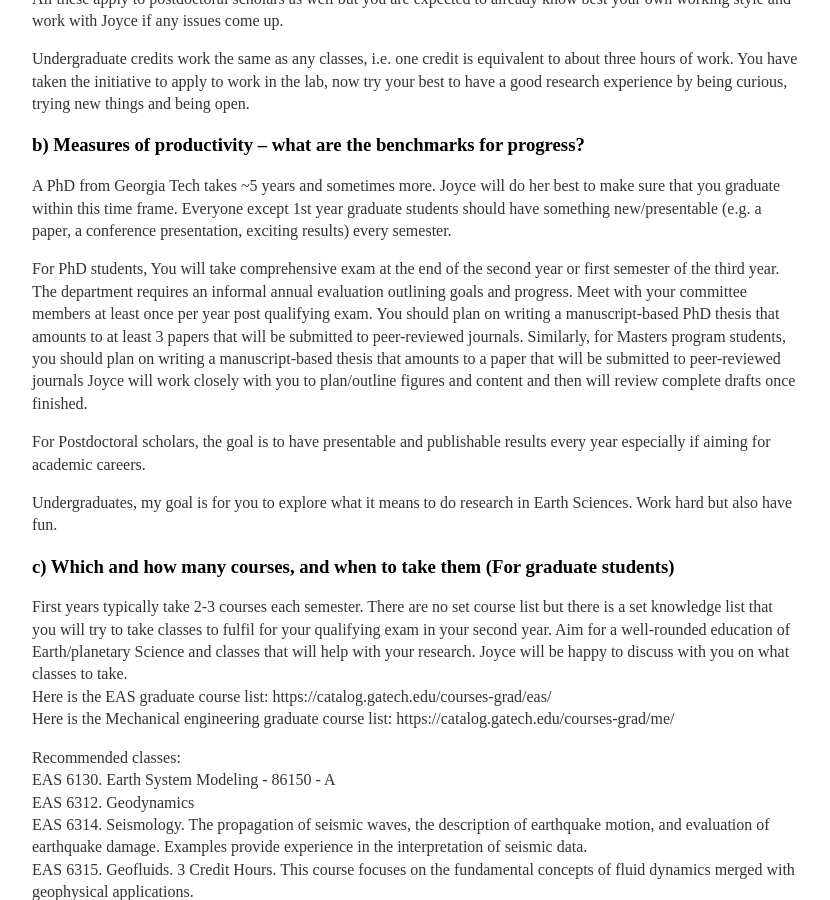
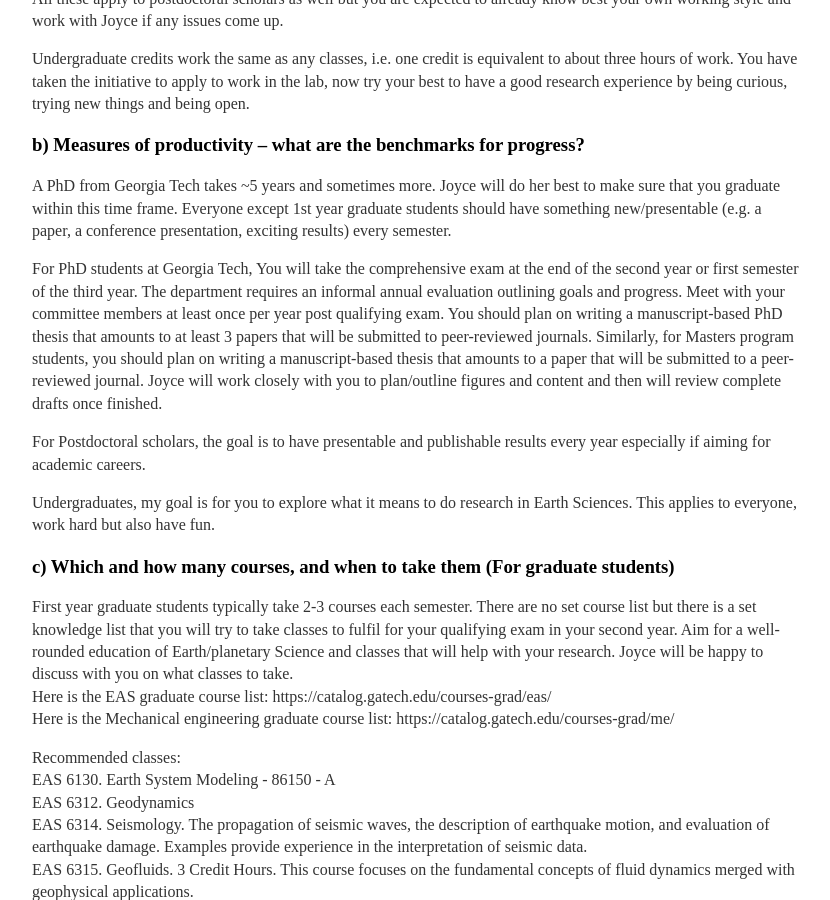
Before and after one commit to joycesim/joycesim.github.io, a Jekyll site: the page built from GroupVision/index.md, in a window 1280 px wide and 900 px high, scrolled down 2165 px. Shown: the whole window, without its empty margins (224-1054 px from the left). Built offline with Jekyll 4.4.1, drawn with Linux system fonts in a browser that asks for light colours; some of the changed text lies outside the part shown.

Commit message:
Update index.md

```diff
--- a/GroupVision/index.md
+++ b/GroupVision/index.md
@@ -66,21 +66,21 @@
 Joyce will do her best to make sure that you graduate within this time frame.
 Everyone except 1st year graduate students should have something new/presentable (e.g. a paper, a conference presentation, exciting results) every semester.
 
-For PhD students, You will take comprehensive exam at the end of the second year or first semester of the third year.
+For PhD students at Georgia Tech, You will take the comprehensive exam at the end of the second year or first semester of the third year.
 The department requires an informal annual evaluation outlining goals and progress.
 Meet with your committee members at least once per year post qualifying exam.
 You should plan on writing a manuscript-based PhD thesis that amounts to at least 3 papers that will be submitted to peer-reviewed journals.
-Similarly, for Masters program students, you should plan on writing a manuscript-based thesis that amounts to a paper that will be submitted to peer-reviewed journals
+Similarly, for Masters program students, you should plan on writing a manuscript-based thesis that amounts to a paper that will be submitted to a peer-reviewed journal.
 Joyce will work closely with you to plan/outline figures and content and then will review complete drafts once finished.
 
 For Postdoctoral scholars, the goal is to have presentable and publishable results every year especially if aiming for academic careers.
 
 Undergraduates, my goal is for you to explore what it means to do research in Earth Sciences.
-Work hard but also have fun.
+This applies to everyone, work hard but also have fun.
 
 ### c)     Which and how many courses, and when to take them (For graduate students)
 
-First years typically take 2-3 courses each semester.
+First year graduate students typically take 2-3 courses each semester.
 There are no set course list but there is a set knowledge list that you will try to take classes to fulfil for your qualifying exam in your second year.
 Aim for a well-rounded education of Earth/planetary Science and classes that will help with your research.
 Joyce will be happy to discuss with you on what classes to take.
@@ -125,8 +125,9 @@
 
 ### d)    How frequently to attend seminars, reading groups, and other academic activities
 
-Required: Weekly Thursday Department seminar (11am) and Geophysics Friday seminar (330pm L1175)
-Recommended: Explorigins, Astrobiology seminar
+If you are graduate student (Masters or pre-comp exam), you are required to attend the weekly Thursday Department seminar (11am) and Geophysics Friday seminar (330pm L1175).
+For post-comp exam PhD students, you are encouraged to attend both but they are not required.
+Recommended: Explorigins, Astrobiology, fluids mechanics seminar
 
 ### e)     Expected working hours
 
```
